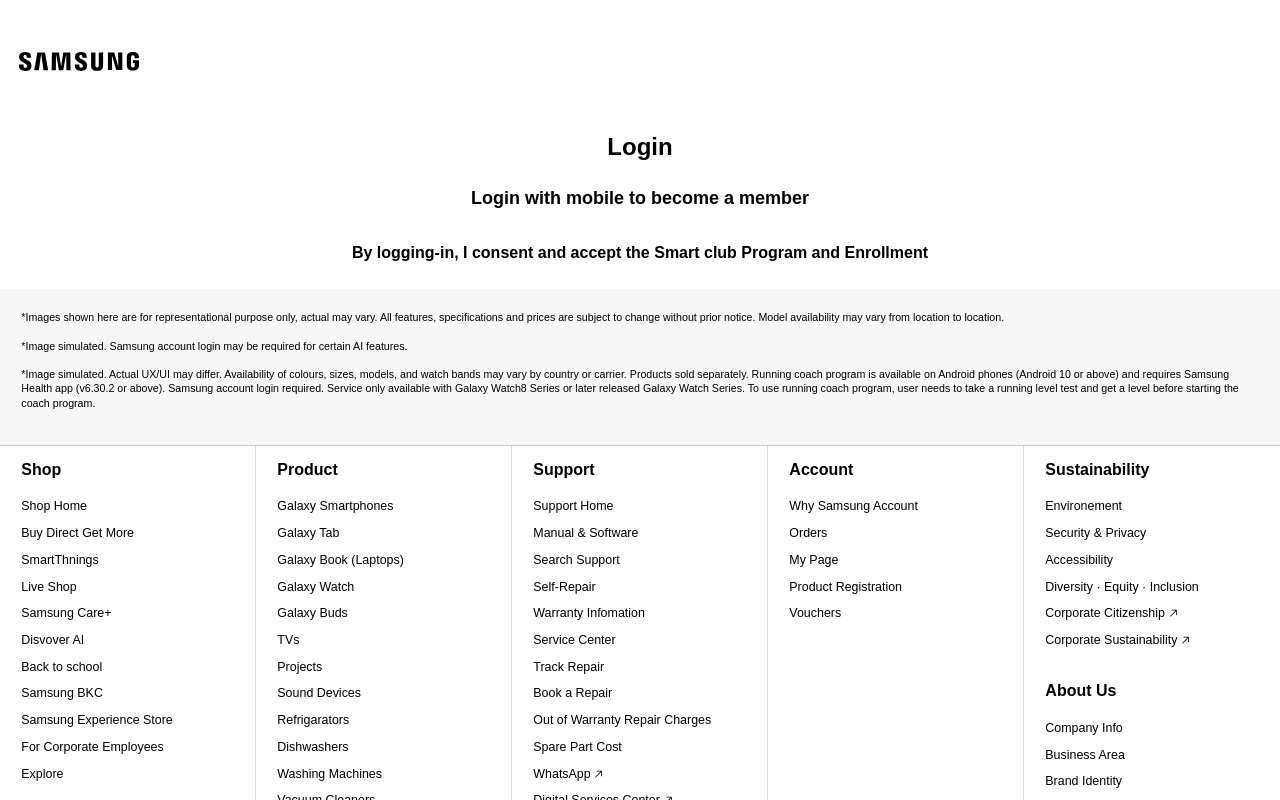
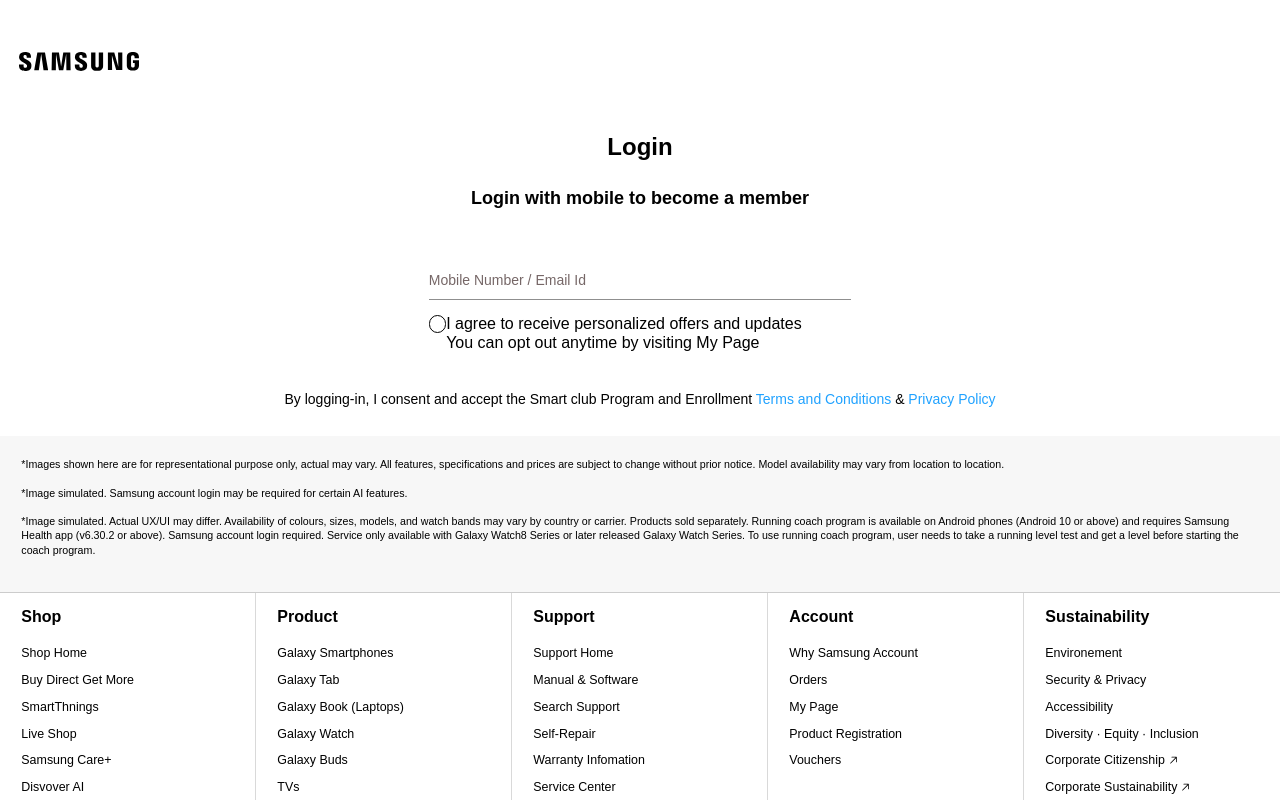
Before and after one commit to anupchauhanak6/Samsung, a React (Vite) app in the folder frontend/: page /login in a window 1280 px wide. Shown: the top 800 px of the page. Built offline with nearby package versions, Linux system fonts and the light colour scheme; a web font is replaced by a local one.

Commit message:
some update in login

```diff
--- a/frontend/src/Components/Login.jsx
+++ b/frontend/src/Components/Login.jsx
@@ -1,16 +1,39 @@
 import React from 'react'
+import { Link } from 'react-router-dom';
 
 function Login() {
 
   return (
     <div className='m-auto max-w-[1440px] w-full pt-[12px]'>
-        <div className="p-[20px_24px] font-[700] leading-[31.92px] text-center">
-            <h3 className='block w-full text-[24px] p-[5px_0_20px]'>Login</h3>
-            <h4 className='block text-[18px] p-[0_0_22px]'>Login with mobile to become a member</h4>
+        <div className="p-[20px_24px] leading-[31.92px] text-center">
+            <h3 className='block w-full text-[24px] p-[5px_0_20px] font-[700]'>Login</h3>
+            <h4 className='block text-[18px] p-[0_0_22px] font-[700]'>Login with mobile to become a member</h4>
+            <div className='p-[15px_0_0] w-[33vw] h-[80px] m-auto table relative'>
+                <div className='w-full m-0 relative'>
+                    <label htmlFor='username' id='username' className='absolute top-[3px] left-0 text-start p-[10px_0_5px] text-[14px] text-[#766767] font-[500] w-auto  pointer-events-none'>Mobile Number / Email Id</label>
+                    <input type='text' id='username' className='border-b border-[#8f8f8f] focus:outline-0 text-[14px] font-[400] w-full p-[10px_0_5px]'></input>
+                    <div className='text-[#dc2222] text-[12px] leading-[14px] mt-[5px] p-[5px_0]'></div>
+                </div>
+
+                <div className='leading-[18.62px] justify-start flex'>
+                    <input type='checkbox' className={`appearance-none outline-none cursor-pointer w-[18px] h-[18px] bg-white border rounded-full checked:bg-blue-500 checked:bg-[url(https://upload.wikimedia.org/wikipedia/commons/2/27/White_check.svg)] checked:bg-center checked:bg-no-repeat checked:bg-[length:14px_14px] transition`}></input>
+                    <span className='w-full font-normal text-start'>
+                        {'I agree to receive personalized offers and updates'}
+                        <br/>
+                        {'You can opt out anytime by visiting My Page'}
+                    </span>
+                </div>
+
+                <div>
+                    <button></button>
+                </div>
+            </div>
             <div></div>
-            <div></div>
-            <p>
+            <p className='font-[400] text-[14px]'>
                 {'By logging-in, I consent and accept the Smart club Program and Enrollment '}
+                <a href='https://images.samsung.com/is/content/samsung/assets/in/microsite/smart-club/smartclub-terms-conditions.pdf?v=4' target='_blank' className='cursor-pointer text-[#20a2ff]'>{'Terms and Conditions '}</a>
+                {'& '}
+                <Link to={''} className='cursor-pointer text-[#20a2ff]'>{'Privacy Policy'}</Link>
             </p>
         </div>
     </div>
```
